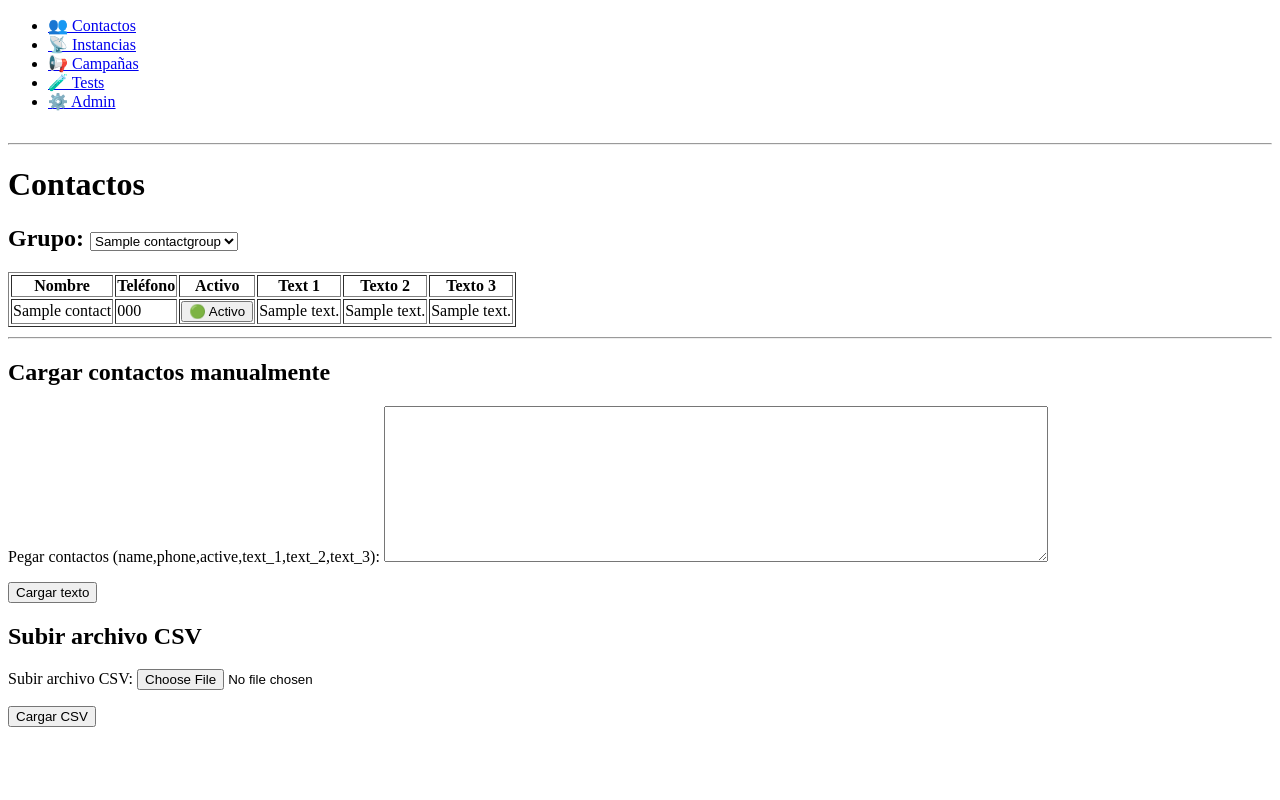
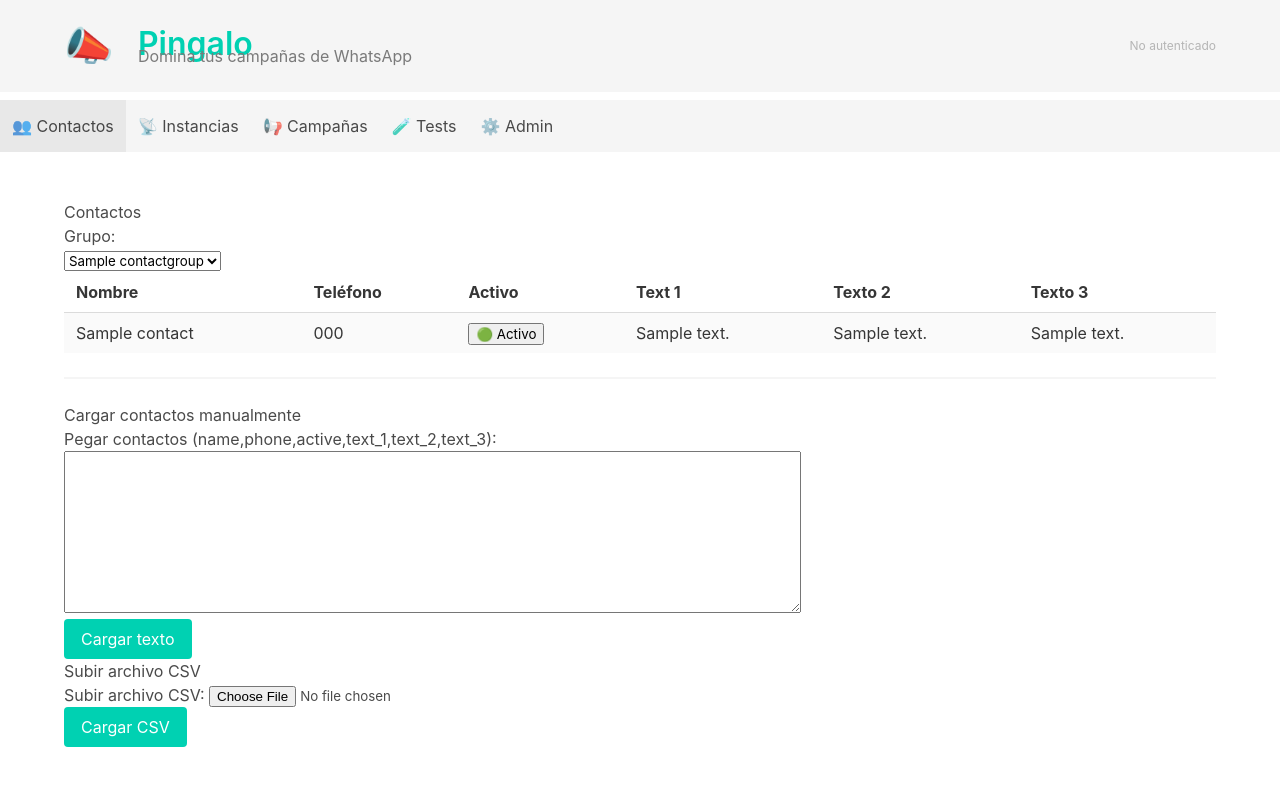
Before and after one commit to rusoftware/django-learn, a Django app: page /contacts/ in a window 1280 px wide. Run offline with Django 5.2, Linux system fonts and the light colour scheme; tables that the repository leaves empty hold one stand-in row (values such as "Sample post").

Commit message:
adding bluma adn improving ui

```diff
--- /dev/null
+++ b/app/core/templates/core/_header.html
@@ -0,0 +1,27 @@
+<header class="has-background-light py-4 mb-2">
+  <div class="container">
+    <div class="columns is-vcentered is-mobile is-multiline">
+
+      <!-- Logo y título -->
+      <div class="column is-narrow">
+        <span style="font-size: 2.5rem;">📣</span>
+      </div>
+      <div class="column is-two-thirds">
+        <h1 class="title is-3 has-text-primary mb-1">Pingalo</h1>
+        <p class="subtitle is-6 has-text-grey">Domina tus campañas de WhatsApp</p>
+      </div>
+
+      <!-- Estado del sistema o usuario -->
+      <div class="column has-text-right">
+        {% if request.user.is_authenticated %}
+          <p class="is-size-7 has-text-grey-dark">
+            👤 {{ request.user.username }}
+          </p>
+        {% else %}
+          <p class="is-size-7 has-text-grey-light">No autenticado</p>
+        {% endif %}
+      </div>
+
+    </div>
+  </div>
+</header>
--- a/app/core/templates/core/_navbar.html
+++ b/app/core/templates/core/_navbar.html
@@ -1,20 +1,21 @@
-<nav style="margin-bottom: 2em;">
-  <ul>
-    <li class="{% if current_page == 'contact_list' %}active{% endif %}">
-      <a href="{% url 'contact_list' %}" style="margin-right: 1em;">👥 Contactos</a>
-    </li>
-    <li class="{% if current_page == 'instances_list' %}active{% endif %}">
-      <a href="{% url 'instances_list' %}" style="margin-right: 1em;">📡 Instancias</a>
-    </li>
-    <li class="{% if current_page == 'campaign_list' %}active{% endif %}">
-      <a href="{% url 'campaign_list' %}" style="margin-right: 1em;">📢 Campañas</a>
-    </li>
-    <li class="{% if current_page == 'test_tools' %}active{% endif %}">
-      <a href="{% url 'test_tools' %}" style="margin-right: 1em;">🧪 Tests</a>
-    </li>
-    <li class="{% if current_page == 'admin' %}active{% endif %}">
-      <a href="/admin/" style="margin-right: 1em;">⚙️ Admin</a>
-    </li>
-  </ul>
+<nav class="navbar is-light" role="navigation" aria-label="main navigation">
+  <div class="navbar-menu is-active">
+    <div class="navbar-start">
+      <a href="{% url 'contact_list' %}" class="navbar-item {% if current_page == 'contact_list' %}is-active{% endif %}">
+        👥 Contactos
+      </a>
+      <a href="{% url 'instances_list' %}" class="navbar-item {% if current_page == 'instances_list' %}is-active{% endif %}">
+        📡 Instancias
+      </a>
+      <a href="{% url 'campaign_list' %}" class="navbar-item {% if current_page == 'campaign_list' %}is-active{% endif %}">
+        📢 Campañas
+      </a>
+      <a href="{% url 'test_tools' %}" class="navbar-item {% if current_page == 'test_tools' %}is-active{% endif %}">
+        🧪 Tests
+      </a>
+      <a href="/admin/" class="navbar-item {% if current_page == 'admin' %}is-active{% endif %}">
+        ⚙️ Admin
+      </a>
+    </div>
+  </div>
 </nav>
-<hr>
--- a/app/core/templates/core/_base.html
+++ b/app/core/templates/core/base.html
@@ -5,12 +5,19 @@
     <meta charset="utf-8" />
     <meta name="viewport" content="width=device-width, initial-scale=1" />
 
-    <title>{% block meta_title %}Mi Sitio{% endblock %}</title>
+    <title>Pingalo · {% block meta_title %}Domina tus campañas de WhatsApp{% endblock %}</title>
     <meta name="description" content="{% block meta_description %}Herramientas administrativas internas.{% endblock %}" />
+
+    <link rel="stylesheet" href="https://cdn.jsdelivr.net/npm/bulma@0.9.4/css/bulma.min.css">
 </head>
 <body>
+    {% include "core/_header.html" %}
     {% include "core/_navbar.html" with current_page=current_page|default:'home' %}
-    {% block content %}{% endblock %}
+    <section class="section">
+        <div class="container">
+            {% block content %}{% endblock %}
+        </div>
+    </section>
     {% block extra_scripts %}{% endblock %}
 </body>
 </html>
--- a/app/core/templates/core/campaign_list.html
+++ b/app/core/templates/core/campaign_list.html
@@ -1,4 +1,4 @@
-{% extends "core/_base.html" %}
+{% extends "core/base.html" %}
 
 {% block meta_title %}🧪 Herramientas de prueba{% endblock %}
 {% block meta_description %}Probador de envíos de mensajes para herramientas internas.{% endblock %}
@@ -7,7 +7,7 @@
   {% load custom_filters %}
   <h2>📢 Campañas</h2>
 
-  <table border="1">
+  <table class="table is-striped is-hoverable is-fullwidth">
     <tr>
       <th>Nombre</th>
       <th>Tipo</th>
@@ -30,7 +30,7 @@
 
             <form method="post" action="{% url 'campaign_delete' campaign.pk %}" style="display: inline;">
               {% csrf_token %}
-              <button type="submit" onclick="return confirm('¿Seguro que querés borrar esta campaña?')" title="Borrar">
+              <button type="submit" onclick="return confirm('¿Seguro que querés borrar esta campaña?')" title="Borrar" class="button is-primary">
                 🗑️
               </button>
             </form>
--- a/app/core/templates/core/contact_list.html
+++ b/app/core/templates/core/contact_list.html
@@ -1,11 +1,11 @@
-{% extends "core/_base.html" %}
+{% extends "core/base.html" %}
 
 {% block meta_title %}🧪 Herramientas de prueba{% endblock %}
 {% block meta_description %}Probador de envíos de mensajes para herramientas internas.{% endblock %}
 
 {% block content %}
     <h1>Contactos</h1>
-    <h2>Grupo:
+    <h2>Grupo: </h2>
     <form method="get" style="display:inline;">
         <select name="group" onchange="this.form.submit()">
             {% for group in groups %}
@@ -15,9 +15,9 @@
             {% endfor %}
         </select>
     </form>
-    </h2>
 
-    <table border="1">
+
+    <table class="table is-striped is-hoverable is-fullwidth">
         <tr>
             <th>Nombre</th>
             <th>Teléfono</th>
@@ -44,18 +44,18 @@
         </tr>
         {% endfor %}
     </table>
-    <hr style="display: block; overflow: hidden; clear: both; margin: 10px 0;">
+    <hr>
     <h2>Cargar contactos manualmente</h2>
     <form method="post">
         {% csrf_token %}
         {{ form_text.as_p }}
-        <button type="submit">Cargar texto</button>
+        <button type="submit" class="button is-primary">Cargar texto</button>
     </form>
 
     <h2>Subir archivo CSV</h2>
     <form method="post" enctype="multipart/form-data">
         {% csrf_token %}
         {{ form_csv.as_p }}
-        <button type="submit">Cargar CSV</button>
+        <button type="submit" class="button is-primary">Cargar CSV</button>
     </form>
 {% endblock %}
--- a/app/core/templates/core/test_tools.html
+++ b/app/core/templates/core/test_tools.html
@@ -1,4 +1,4 @@
-{% extends "core/_base.html" %}
+{% extends "core/base.html" %}
 
 {% block meta_title %}🧪 Herramientas de prueba{% endblock %}
 {% block meta_description %}Probador de envíos de mensajes para herramientas internas.{% endblock %}
@@ -6,8 +6,8 @@
 {% block content %}
 <h1>🧪 Herramientas de prueba de envío</h1>
 
-<button onclick="sendTest('text')">Enviar mensaje de texto</button>
-<button onclick="sendTest('media')">Enviar mensaje con media</button>
+<button class="button is-primary" onclick="sendTest('text')">Enviar mensaje de texto</button>
+<button class="button is-primary" onclick="sendTest('media')">Enviar mensaje con media</button>
 
 <div id="test-result" style="margin-top: 20px; font-family: monospace;"></div>
 {% endblock %}
```
Also changed, not shown: app/core/templates/core/instances_list.html (+4 -4 lines). Lines whose indentation alone changed are shown as unchanged.
